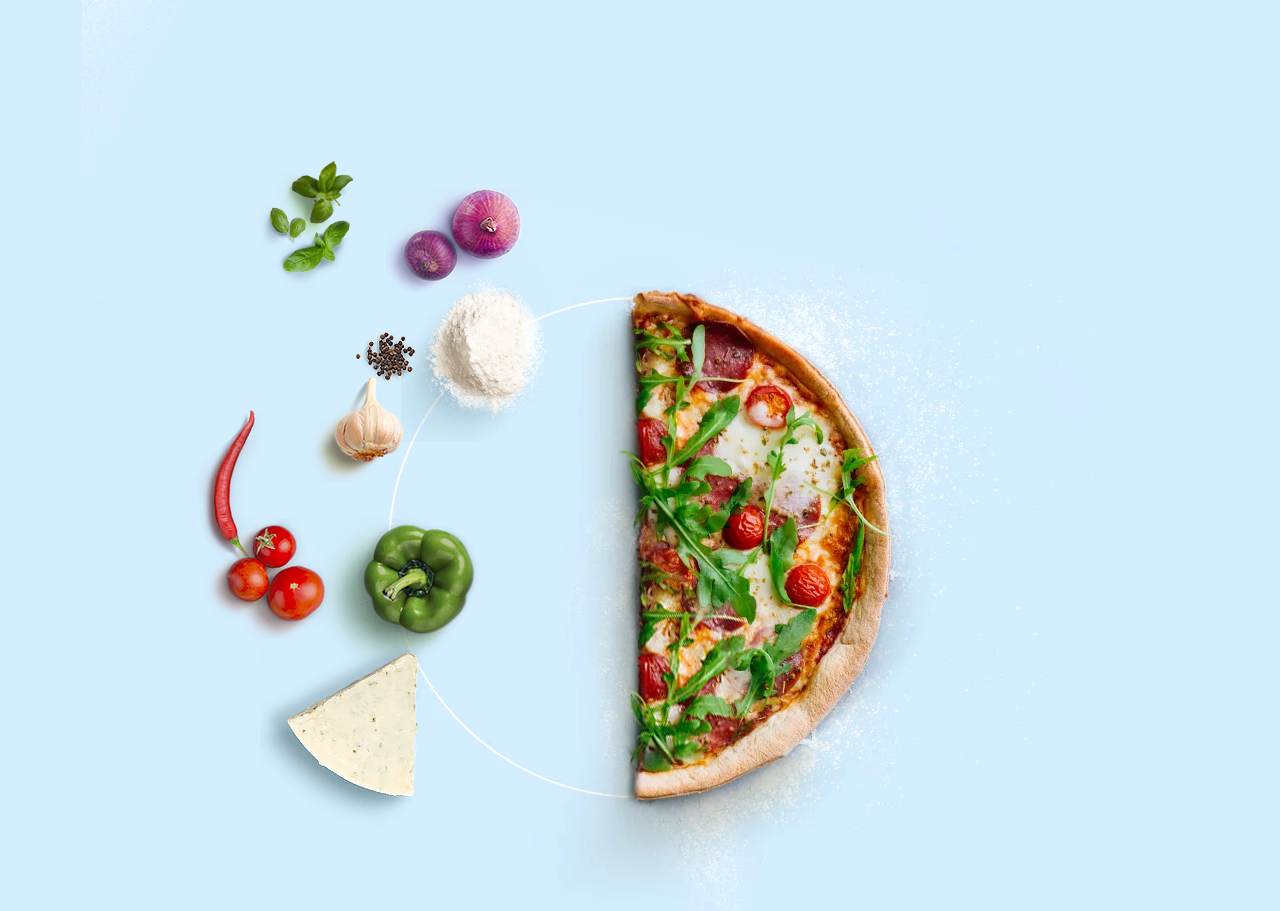
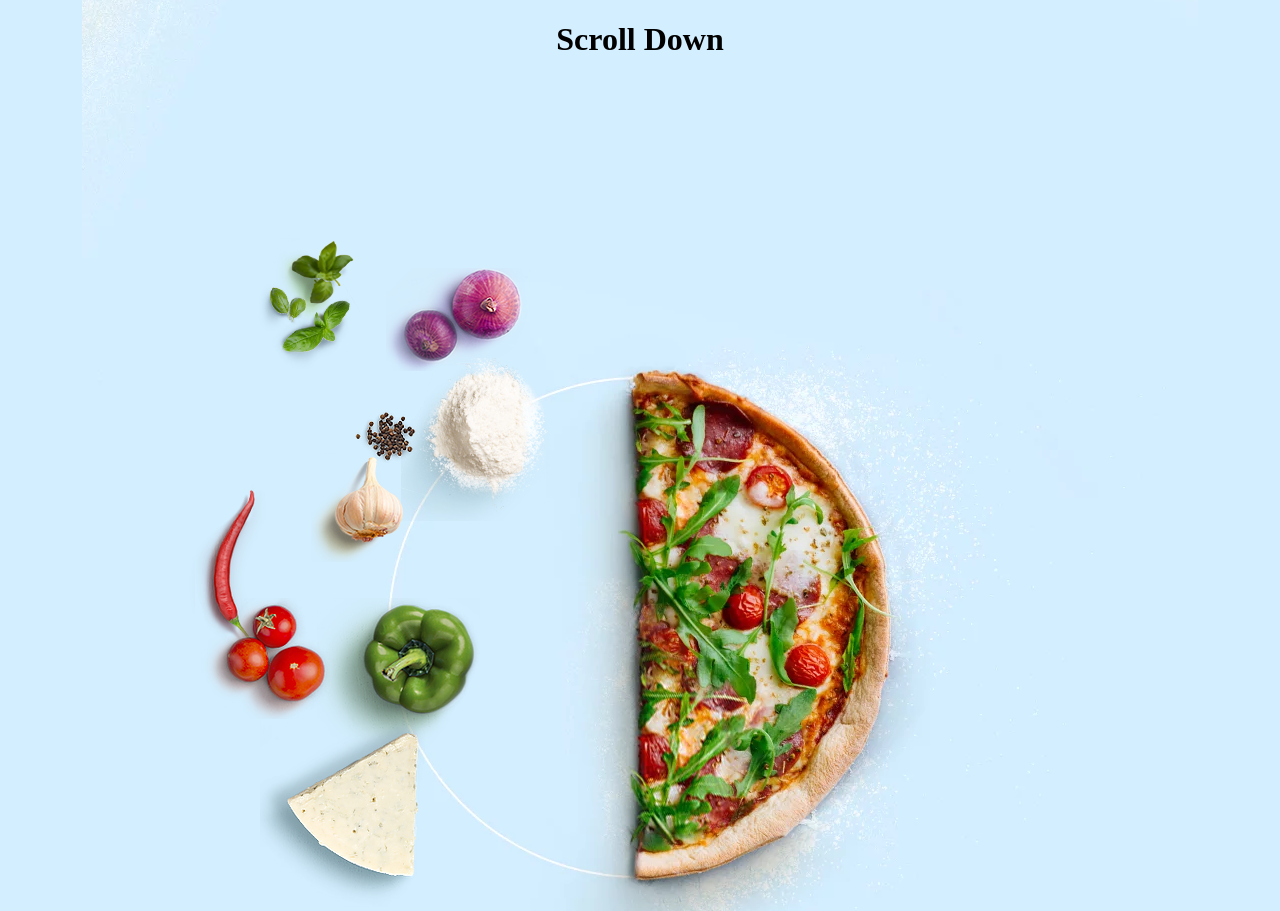
Before and after one commit to rthakur1312/pizza-animation, a plain HTML site: page index.html in a window 1280 px wide. Shown: the top 911 px of the page. Drawn offline with nearby package versions, Linux system fonts and the light colour scheme.

Commit message:
Update index.html

```diff
--- a/index.html
+++ b/index.html
@@ -6,7 +6,7 @@
         <link rel = "stylesheet" href="style.css">
     </head>
     <body>
-
+        <h1 style = "z-index:99999; text-align:center; position:relative"> Scroll Down </h1>
         <section class = "first-section">
             <div class = "image-wrapper">
                 <img src = "../img/section_1_bg.webp" />
```
